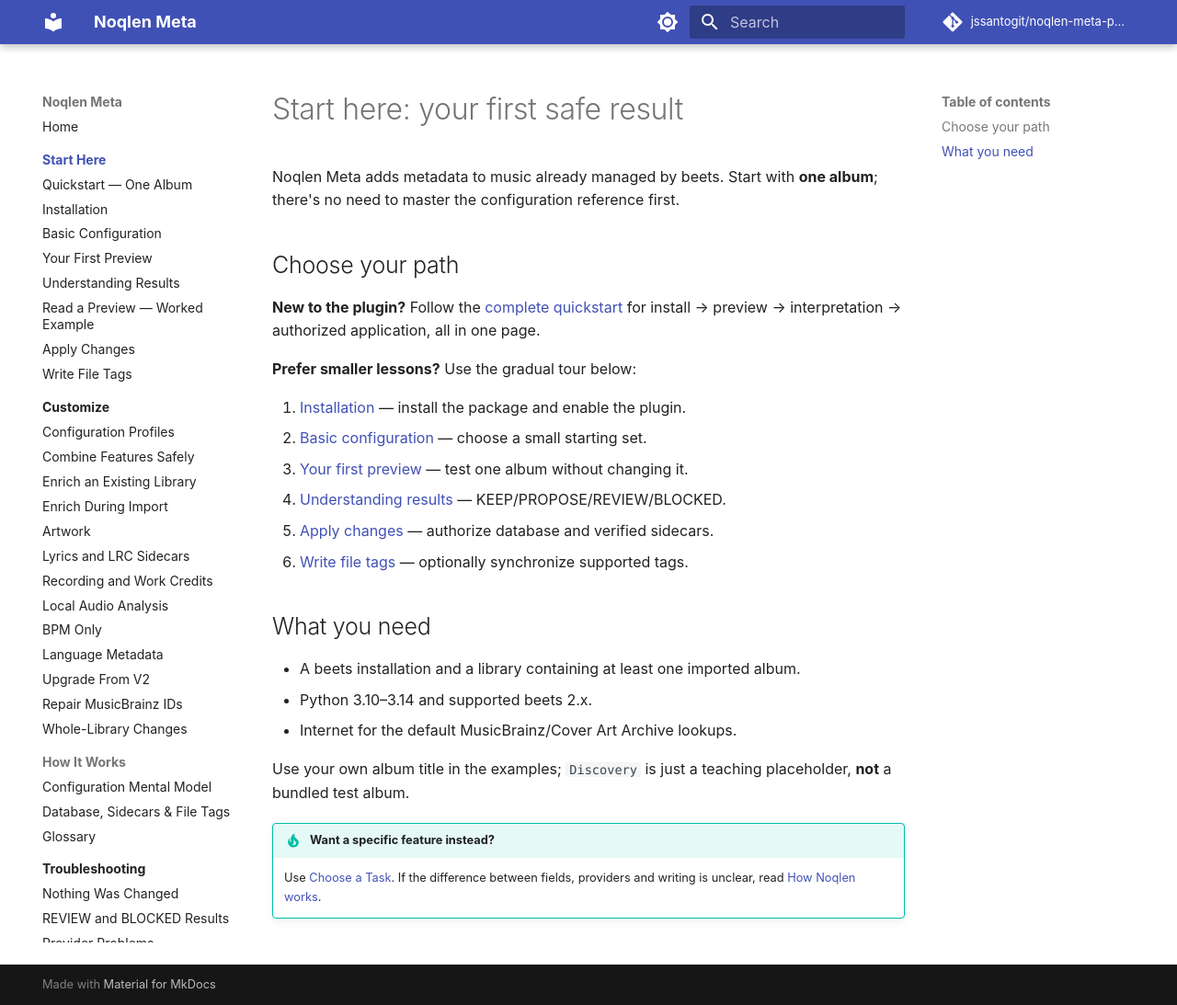
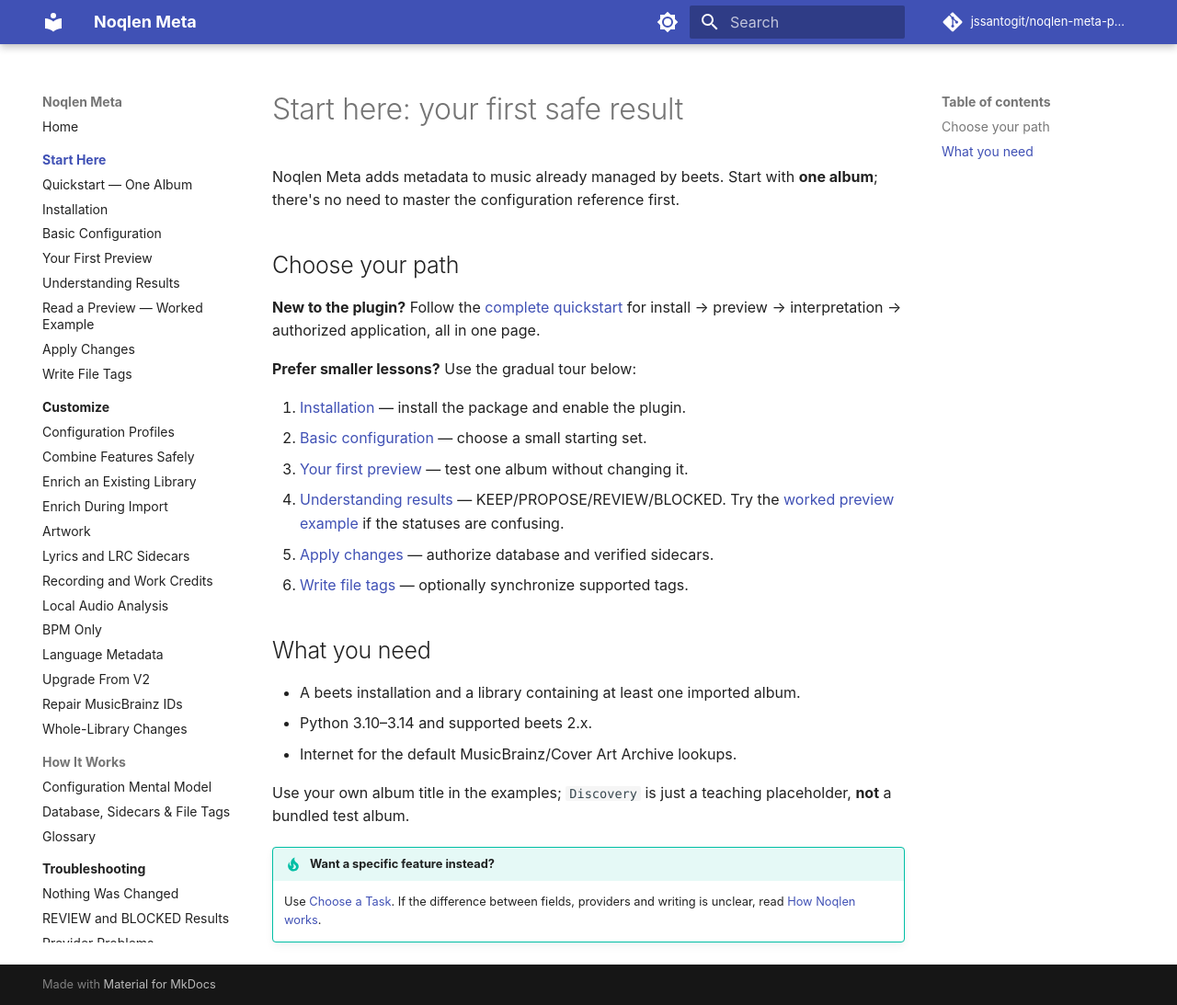
Before and after one commit to jssantogit/noqlen-meta-plugin, an MkDocs documentation site: the page built from site-docs/start-here/index.md, in a window 1280 px wide and 1093 px high. Shown: the whole window at 92% size. Built offline with MkDocs 1.6.1 and Material for MkDocs 9.7.7, drawn with Linux system fonts in a browser that asks for light colours; comment, search, counter and statistics services are not loaded.

Commit message:
docs: connect guided combination and worked preview throughout beginner navigation

```diff
--- a/site-docs/start-here/index.md
+++ b/site-docs/start-here/index.md
@@ -15,6 +15,7 @@
 2. [Basic configuration](basic-configuration.md) — choose a small starting set.
 3. [Your first preview](first-preview.md) — test one album without changing it.
 4. [Understanding results](understanding-results.md) — KEEP/PROPOSE/REVIEW/BLOCKED.
+   Try the [worked preview example](reading-preview.md) if the statuses are confusing.
 5. [Apply changes](apply-changes.md) — authorize database and verified sidecars.
 6. [Write file tags](write-files.md) — optionally synchronize supported tags.
 
```
